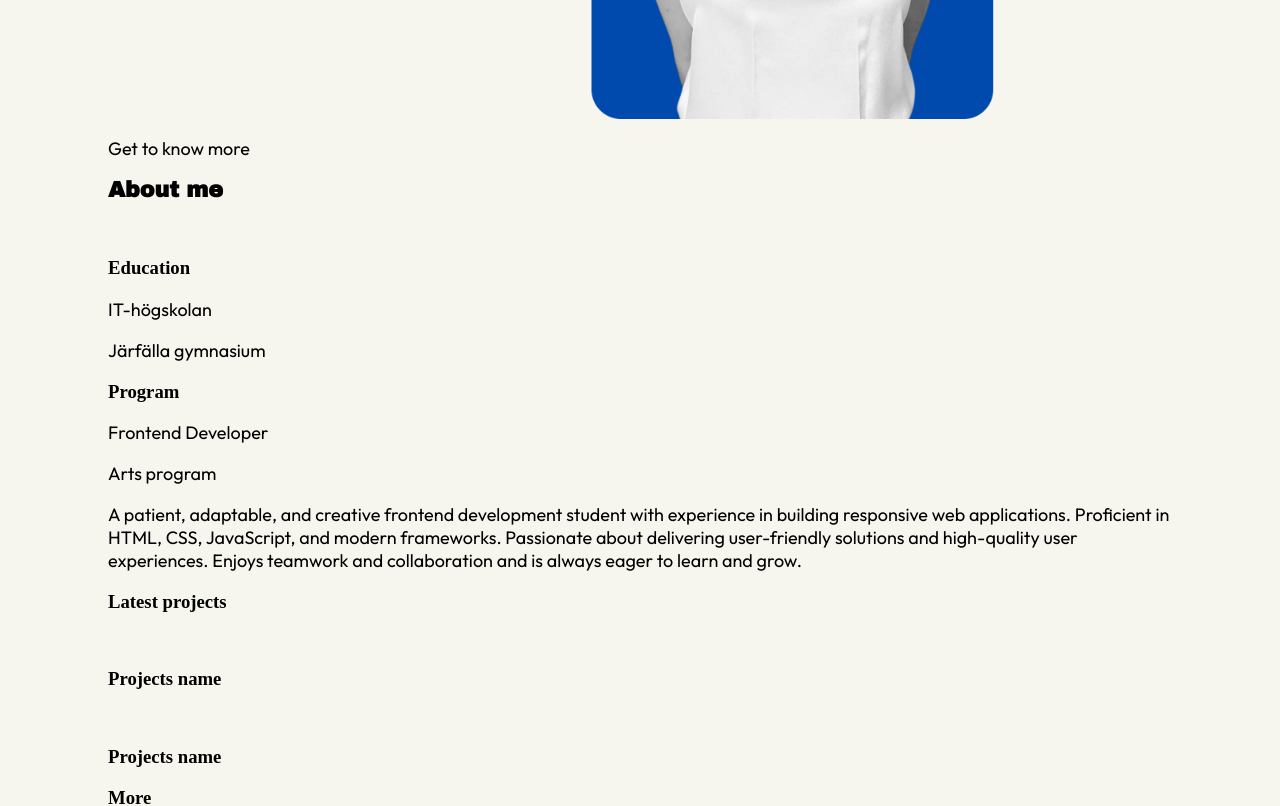
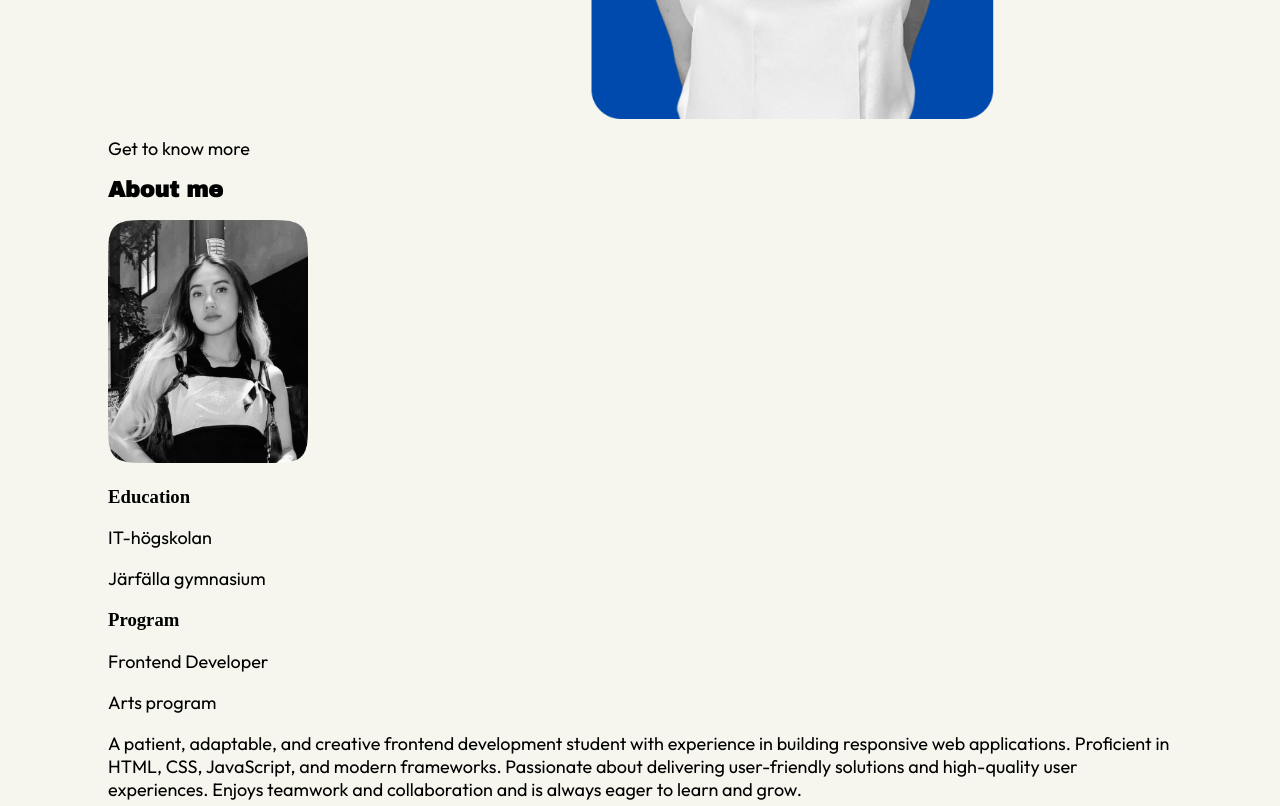
Before and after one commit to Prakaikool/Portfolio, a Vue app: page / in a window 1280 px wide. Shown: the part 500-1306 px from the top of the page. Built offline with nearby package versions, Linux system fonts and the light colour scheme.

Commit message:
add an image

```diff
--- a/src/views/HomeView.vue
+++ b/src/views/HomeView.vue
@@ -8,13 +8,14 @@
 
       <button @click="downLoadFile" class="resume-button">Resume</button>
 
-      <img src="/images/profile_picture.png" alt="Profile picture" class="picture" />
+      <img src="/images/profile_img.png" alt="Profile image" class="profile_img" />
     </div>
 
+    <div class="home-second">
       <p>Get to know more</p>
       <h2>About me</h2>
 
-    <img src="" alt="" />
+      <img src="/images/about_me_img.png" alt="My image" class="about_me_img" />
 
       <div class="education-program-box">
         <div class="education">
@@ -30,11 +31,12 @@
         </div>
 
         <p>
-        A patient, adaptable, and creative frontend development student with experience in building
-        responsive web applications. Proficient in HTML, CSS, JavaScript, and modern frameworks.
-        Passionate about delivering user-friendly solutions and high-quality user experiences.
-        Enjoys teamwork and collaboration and is always eager to learn and grow.
+          A patient, adaptable, and creative frontend development student with experience in
+          building responsive web applications. Proficient in HTML, CSS, JavaScript, and modern
+          frameworks. Passionate about delivering user-friendly solutions and high-quality user
+          experiences. Enjoys teamwork and collaboration and is always eager to learn and grow.
         </p>
+      </div>
     </div>
 
     <div>
@@ -106,11 +108,16 @@ p {
   font-family: 'Outfit', sans-serif;
 }
 
-.picture {
+/* All pictures */
+.profile_img {
   display: block;
   margin-left: auto;
   margin-right: 150px;
   margin-top: -485px;
   max-width: 500px;
 }
+
+.about_me_img {
+  max-width: 200px;
+}
 </style>
```
Also changed, not shown: public/images/about_me_img.png (added), public/images/profile_img.png (renamed from public/images/profile_picture.png). Lines whose indentation alone changed are shown as unchanged.
